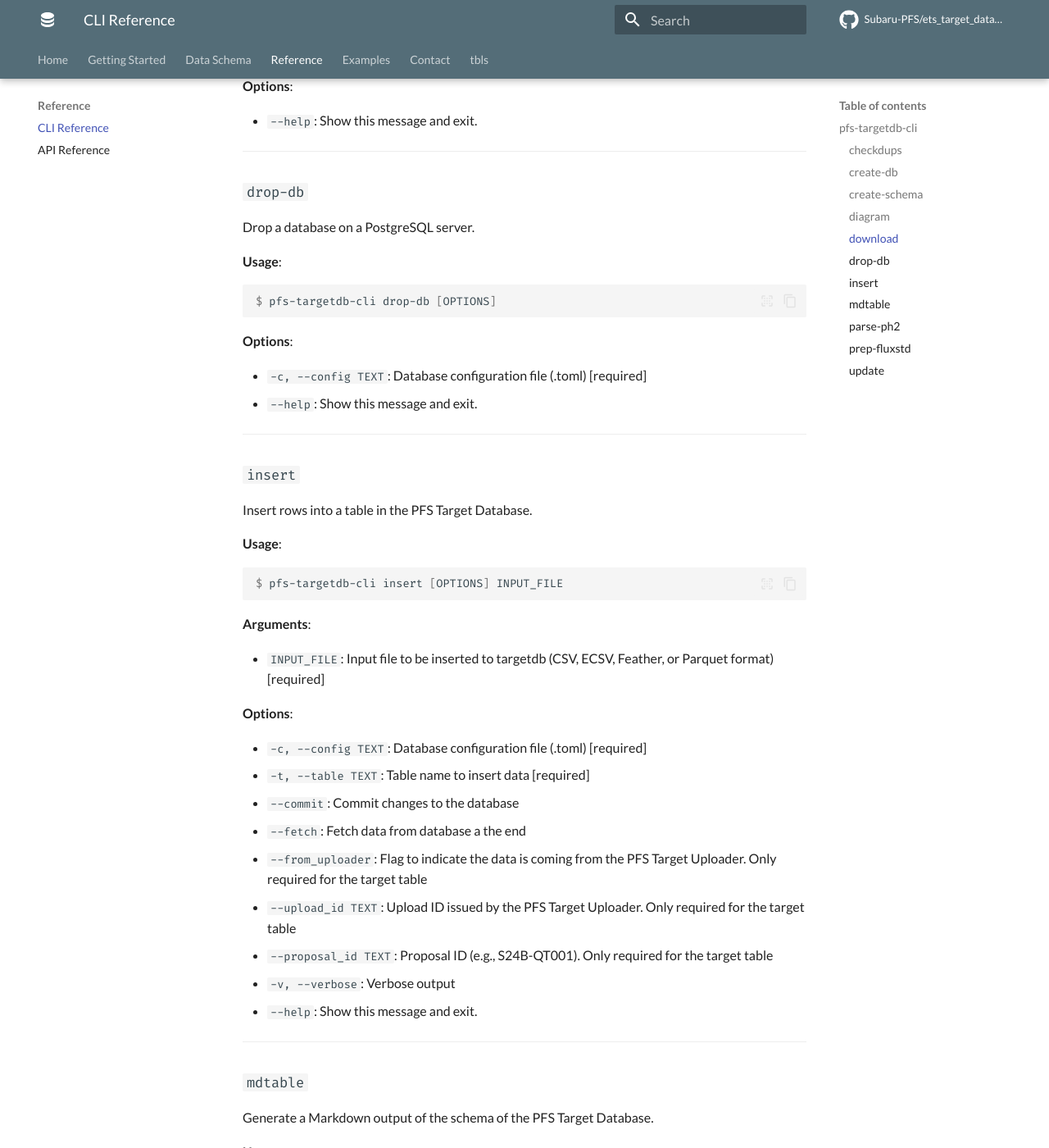
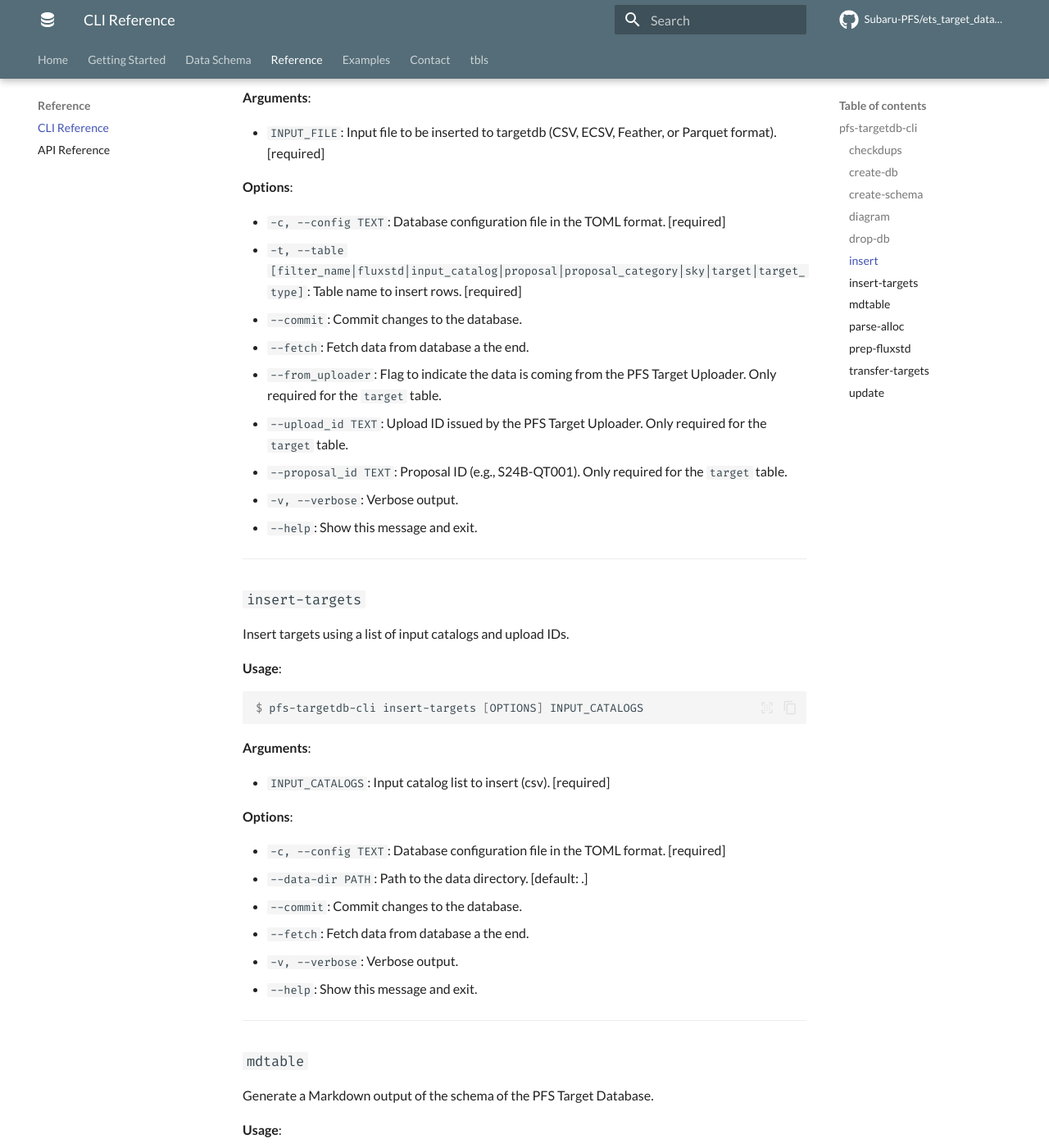
Before and after one commit to Subaru-PFS/ets_target_database, an MkDocs documentation site: the page built from docs/reference/cli.md, in a window 1280 px wide and 1400 px high, scrolled down 3517 px. Shown: the whole window at 82% size. Built offline with MkDocs 1.6.1 and Material for MkDocs 9.7.7, drawn with Linux system fonts in a browser that asks for light colours; plug-ins that fetch from the network failed and are left out; comment, search, counter and statistics services are not loaded; some of the changed text lies outside the part shown.

Commit message:
Add more commands to the CLI tool
Added:
- parse-alloc command.
- transfer-targets command.
- insert-targets command.
- The obsproc tutorial page for the documentation.
- dependency openpyxl.
- A bash script to generate documentation for the CLI tool.

Chaged:
- various comments;
- Enum values for some command line options.

````diff
--- a/docs/reference/cli.md
+++ b/docs/reference/cli.md
@@ -2,7 +2,7 @@
 
 The command-line interface (CLI) tool `pfs-targetdb-cli` is provided to work with the database.
 
-!!! note Configuration file
+??? note "Configuration file"
 
     Some commands of the CLI tool introduced below requires a configuration file in [TOML](https://toml.io/en/) format to connect the database.
     The configuration file should look like teh following and provided as an option by `--config` or `-c`.
@@ -20,6 +20,13 @@ The command-line interface (CLI) tool `pfs-targetdb-cli` is provided to work wit
     [schemacrawler]
     # "_schemacrawler/bin/schemacrawler.sh" under the path will be used
     SCHEMACRAWLERDIR = "<path to the schemacrawler package>"
+
+
+    # The following parameters for the uploader will be used to rsync as follows.
+    # $ rsync -avz -e ssh host:data_dir/????/??/????????-??????-{upload_id}
+    [uploader]
+    host = "<uploader host name>"
+    data_dir = "<uploader data directory>"
     ```
 
     The `schemacrawler` section is required only if you want to draw an ER diagram of the database schema with SchemaCrawler.
@@ -44,12 +51,13 @@ $ pfs-targetdb-cli [OPTIONS] COMMAND [ARGS]...
 * `create-db`: Create a database on a PostgreSQL server.
 * `create-schema`: Create tables of the PFS tartedb in a...
 * `diagram`: Generate an ER diagram of a database.
-* `download`: wip: Download data from the uploader to...
 * `drop-db`: Drop a database on a PostgreSQL server.
 * `insert`: Insert rows into a table in the PFS Target...
+* `insert-targets`: Insert targets using a list of input...
 * `mdtable`: Generate a Markdown output of the schema...
-* `parse-ph2`: wip: Parse a spreadsheet with TAC...
+* `parse-alloc`: Parse an Excel file containing time...
 * `prep-fluxstd`: Prepare flux standard data for the target...
+* `transfer-targets`: Download target lists from the uploader to...
 * `update`: Update rows in a table in the PFS Target...
 
 ---
@@ -91,7 +99,7 @@ $ pfs-targetdb-cli create-db [OPTIONS]
 
 **Options**:
 
-* `-c, --config TEXT`: Database configuration file (.toml)  [required]
+* `-c, --config TEXT`: Database configuration file in the TOML format.  [required]
 * `--help`: Show this message and exit.
 
 ---
@@ -108,8 +116,8 @@ $ pfs-targetdb-cli create-schema [OPTIONS]
 
 **Options**:
 
-* `-c, --config TEXT`: Database configuration file (.toml)  [required]
-* `--drop-all`: Drop all tables before creating schema. (Default: False)
+* `-c, --config TEXT`: Database configuration file in the TOML format.  [required]
+* `--drop-all`: Flag to drop all tables before creating schema.
 * `--help`: Show this message and exit.
 
 ---
@@ -126,30 +134,14 @@ $ pfs-targetdb-cli diagram [OPTIONS]
 
 **Options**:
 
-* `-c, --config TEXT`: Database configuration file (.toml)  [required]
-* `--generator [schemacrawler|tbls]`: Program to generate ER diagram (schemacrawler or tbls)  [default: schemacrawler]
-* `--output-dir TEXT`: Output directory  [default: diagram]
-* `--title TEXT`: Title of the ER diagram  [default: PFS Target Database]
-* `--sc-info-level TEXT`: SchemaCrawler info level  [default: maximum]
-* `--sc-level-level TEXT`: SchemaCrawler log level  [default: SEVERE]
-* `--sc-outprefix TEXT`: Output file prefix  [default: erdiagram_targetdb]
-* `--tbls-format TEXT`: tbls format  [default: mermaid]
-* `--help`: Show this message and exit.
-
----
-
-### `download`
-
-wip: Download data from the uploader to the local machine.
-
-**Usage**:
-
-```console
-$ pfs-targetdb-cli download [OPTIONS]
-```
-
-**Options**:
-
+* `-c, --config TEXT`: Database configuration file in the TOML format.  [required]
+* `--generator [schemacrawler|tbls]`: Program to generate ER diagram.  [default: schemacrawler]
+* `--output-dir TEXT`: Directory path to save output files.  [default: diagram]
+* `--title TEXT`: Title of the ER diagram.  [default: PFS Target Database]
+* `--sc-info-level TEXT`: SchemaCrawler info level.  [default: maximum]
+* `--sc-level-level TEXT`: SchemaCrawler log level.  [default: SEVERE]
+* `--sc-outprefix TEXT`: Output file prefix.  [default: erdiagram_targetdb]
+* `--tbls-format TEXT`: tbls format for ER diagrams.  [default: mermaid]
 * `--help`: Show this message and exit.
 
 ---
@@ -166,7 +158,7 @@ $ pfs-targetdb-cli drop-db [OPTIONS]
 
 **Options**:
 
-* `-c, --config TEXT`: Database configuration file (.toml)  [required]
+* `-c, --config TEXT`: Database configuration file in the TOML format.  [required]
 * `--help`: Show this message and exit.
 
 ---
@@ -183,18 +175,43 @@ $ pfs-targetdb-cli insert [OPTIONS] INPUT_FILE
 
 **Arguments**:
 
-* `INPUT_FILE`: Input file to be inserted to targetdb (CSV, ECSV, Feather, or Parquet format)  [required]
+* `INPUT_FILE`: Input file to be inserted to targetdb (CSV, ECSV, Feather, or Parquet format).  [required]
 
 **Options**:
 
-* `-c, --config TEXT`: Database configuration file (.toml)  [required]
-* `-t, --table TEXT`: Table name to insert data  [required]
-* `--commit`: Commit changes to the database
-* `--fetch`: Fetch data from database a the end
-* `--from_uploader`: Flag to indicate the data is coming from the PFS Target Uploader. Only required for the target table
-* `--upload_id TEXT`: Upload ID issued by the PFS Target Uploader. Only required for the target table
-* `--proposal_id TEXT`: Proposal ID (e.g., S24B-QT001). Only required for the target table
-* `-v, --verbose`: Verbose output
+* `-c, --config TEXT`: Database configuration file in the TOML format.  [required]
+* `-t, --table [filter_name|fluxstd|input_catalog|proposal|proposal_category|sky|target|target_type]`: Table name to insert rows.  [required]
+* `--commit`: Commit changes to the database.
+* `--fetch`: Fetch data from database a the end.
+* `--from_uploader`: Flag to indicate the data is coming from the PFS Target Uploader. Only required for the `target` table.
+* `--upload_id TEXT`: Upload ID issued by the PFS Target Uploader. Only required for the `target` table.
+* `--proposal_id TEXT`: Proposal ID (e.g., S24B-QT001). Only required for the `target` table.
+* `-v, --verbose`: Verbose output.
+* `--help`: Show this message and exit.
+
+---
+
+### `insert-targets`
+
+Insert targets using a list of input catalogs and upload IDs.
+
+**Usage**:
+
+```console
+$ pfs-targetdb-cli insert-targets [OPTIONS] INPUT_CATALOGS
+```
+
+**Arguments**:
+
+* `INPUT_CATALOGS`: Input catalog list to insert (csv).  [required]
+
+**Options**:
+
+* `-c, --config TEXT`: Database configuration file in the TOML format.  [required]
+* `--data-dir PATH`: Path to the data directory.  [default: .]
+* `--commit`: Commit changes to the database.
+* `--fetch`: Fetch data from database a the end.
+* `-v, --verbose`: Verbose output.
 * `--help`: Show this message and exit.
 
 ---
@@ -211,23 +228,29 @@ $ pfs-targetdb-cli mdtable [OPTIONS]
 
 **Options**:
 
-* `-o, --output-file TEXT`: Output file
+* `-o, --output-file TEXT`: Output file.
 * `--help`: Show this message and exit.
 
 ---
 
-### `parse-ph2`
+### `parse-alloc`
 
-wip: Parse a spreadsheet with TAC allocations.
+Parse an Excel file containing time allocation information.
 
 **Usage**:
 
 ```console
-$ pfs-targetdb-cli parse-ph2 [OPTIONS]
+$ pfs-targetdb-cli parse-alloc [OPTIONS] INPUT_FILE
 ```
+
+**Arguments**:
+
+* `INPUT_FILE`: Path to the Excel file containing time allocation information (e.g., "allocations.xlsx").  [required]
 
 **Options**:
 
+* `--output-dir PATH`: Directory path to save output files.  [default: .]
+* `--outfile-prefix TEXT`: Prefix to the output files.
 * `--help`: Show this message and exit.
 
 ---
@@ -249,11 +272,34 @@ $ pfs-targetdb-cli prep-fluxstd [OPTIONS] INPUT_DIR OUTPUT_DIR
 
 **Options**:
 
-* `--version TEXT`: Version **string** for the F-star candidate catalog (e.g., '3.3')  [required]
-* `--input_catalog_id INTEGER`: Input catalog ID for the F-star candidate catalog
-* `--input_catalog_name TEXT`: Input catalog name for the F-star candidate catalog
-* `--rename-cols TEXT`: Dictionary to rename columns (e.g., '{"fstar_gaia": "is_fstar_gaia"}')
-* `--format TEXT`: File format of the output data file, feather or parquet  [default: parquet]
+* `--version TEXT`: Version **string** for the F-star candidate catalog (e.g., '3.3').  [required]
+* `--input_catalog_id INTEGER`: Input catalog ID for the flux standard star catalog.
+* `--input_catalog_name TEXT`: Input catalog name for the flux standard star catalog.
+* `--rename-cols TEXT`: Dictionary to rename columns (e.g., '{"fstar_gaia": "is_fstar_gaia"}').
+* `--format [feather|parquet]`: File format of the output data file.  [default: parquet]
+* `--help`: Show this message and exit.
+
+---
+
+### `transfer-targets`
+
+Download target lists from the uploader to the local machine.
+
+**Usage**:
+
+```console
+$ pfs-targetdb-cli transfer-targets [OPTIONS] INPUT_FILE
+```
+
+**Arguments**:
+
+* `INPUT_FILE`: Input catalog list file (csv).  [required]
+
+**Options**:
+
+* `-c, --config TEXT`: Database configuration file in the TOML format.  [required]
+* `--local-dir PATH`: Path to the data directory in the local machine  [default: .]
+* `--force`: Force download.
 * `--help`: Show this message and exit.
 
 ---
@@ -270,16 +316,16 @@ $ pfs-targetdb-cli update [OPTIONS] INPUT_FILE
 
 **Arguments**:
 
-* `INPUT_FILE`: Input file containing data to update records in the PFS Target Database (CSV, ECSV, or Feather formats) (required)  [required]
+* `INPUT_FILE`: Input file containing data to update records in the PFS Target Database (CSV, ECSV, or Feather formats).  [required]
 
 **Options**:
 
-* `-c, --config TEXT`: Database configuration file (.toml)  [required]
-* `-t, --table TEXT`: Table name to insert data  [required]
-* `--commit`: Commit changes to the database
-* `--fetch`: Fetch data from database a the end
-* `--from_uploader`: Flag to indicate the data is coming from the PFS Target Uploader. Only required for the target table
-* `--upload_id TEXT`: Upload ID issued by the PFS Target Uploader. Only required for the target table
-* `--proposal_id TEXT`: Proposal ID (e.g., S24B-QT001). Only required for the target table
-* `--verbose`: Verbose output
+* `-c, --config TEXT`: Database configuration file in the TOML format.  [required]
+* `-t, --table [filter_name|fluxstd|input_catalog|proposal|proposal_category|sky|target|target_type]`: Table name to update rows.  [required]
+* `--commit`: Commit changes to the database.
+* `--fetch`: Fetch data from database a the end.
+* `--from_uploader`: Flag to indicate the data is coming from the PFS Target Uploader. Only required for the `target` table.
+* `--upload_id TEXT`: Upload ID issued by the PFS Target Uploader. Only required for the `target` table
+* `--proposal_id TEXT`: Proposal ID (e.g., S24B-QT001). Only required for the `target` table
+* `--verbose`: Verbose output.
 * `--help`: Show this message and exit.
--- a/mkdocs.yml
+++ b/mkdocs.yml
@@ -28,9 +28,10 @@ nav:
   - Examples:
     - examples/index.md
     - Operating targetdb: examples/operation.md
-    - Preparing input data: examples/preparation.md
+    - Preparing Input Data: examples/preparation.md
     - Useful Queries: examples/queries.md
-    - Docker tutorial: examples/docker.md
+    - Docker Tutorial: examples/docker.md
+    - Obsproc Tutorial: examples/obsproc.md
   - Contact: contact.md
   - tbls:
     - tbls/README.md
--- a/pyproject.toml
+++ b/pyproject.toml
@@ -9,6 +9,7 @@ dependencies = [
     "astropy",
     "loguru",
     "numpy",
+    "openpyxl",
     "pandas",
     "psycopg2-binary",
     "pyarrow",
````
Also changed, not shown: other parts of docs/reference/cli.md (+6 -6 lines), docs/examples/index.md (+5 -4 lines), docs/examples/obsproc.md (added, +236 -0 lines), 3 other files.
